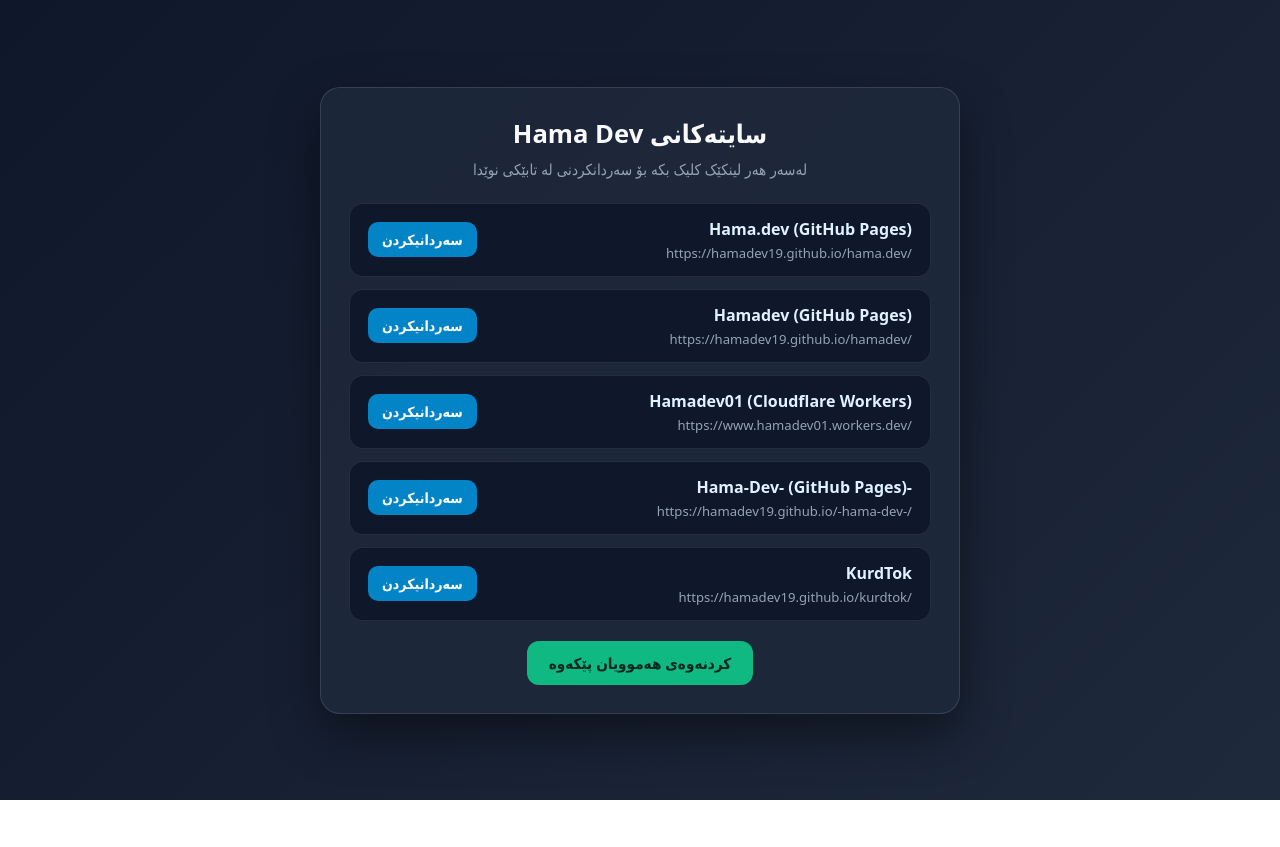
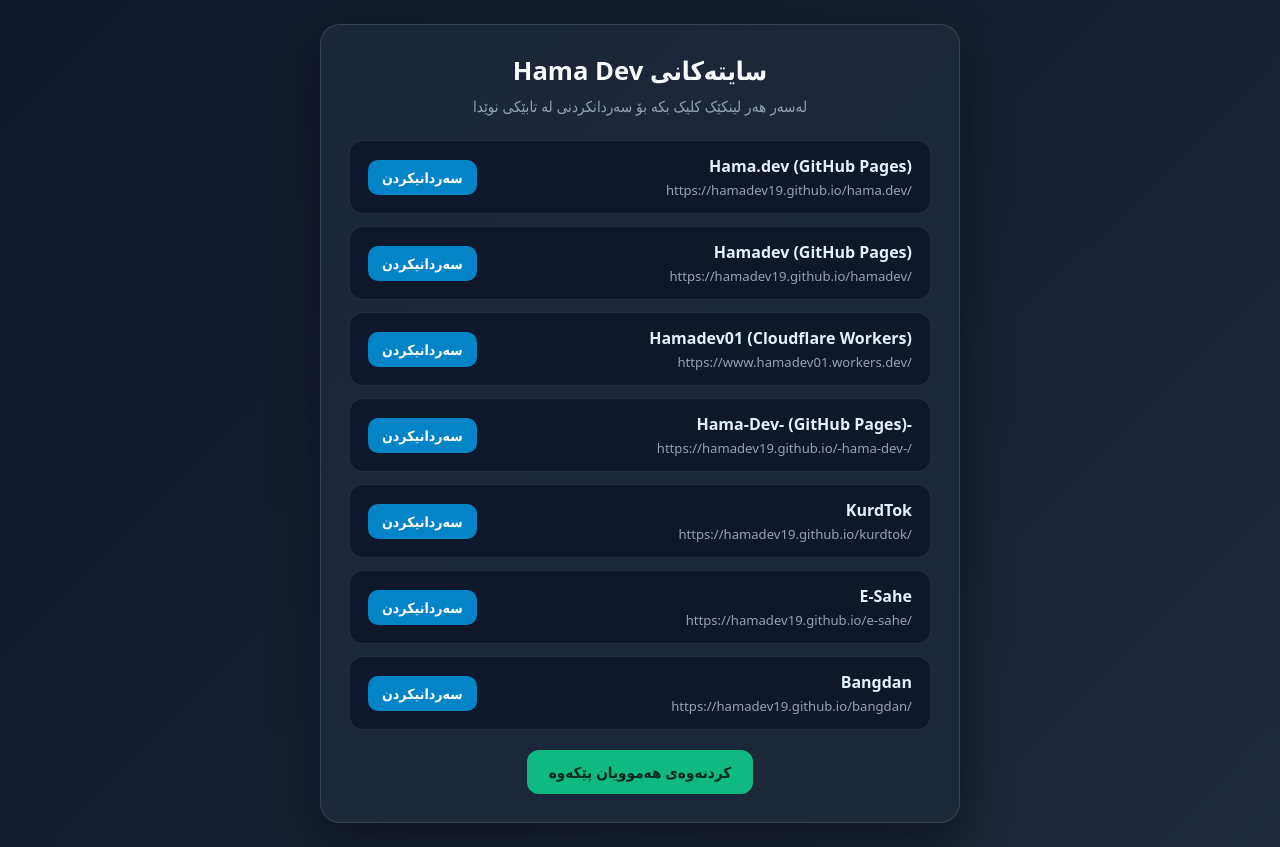
Before and after one commit to hamadev19/hama_dev, a plain HTML site: page index.html in a window 1280 px wide. Before the commit the page ends 800 px from the top, so only its background shows below. Drawn offline with Linux system fonts and the light colour scheme.

Commit message:
index.html

```diff
--- a/index.html
+++ b/index.html
@@ -177,6 +177,22 @@
         </div>
         <span class="btn">سەردانیکردن</span>
       </a>
+
+      <a class="link-card" href="https://hamadev19.github.io/e-sahe/" target="_blank" rel="noopener noreferrer">
+        <div class="link-info">
+          <span class="link-title">E-Sahe</span>
+          <span class="link-url">https://hamadev19.github.io/e-sahe/</span>
+        </div>
+        <span class="btn">سەردانیکردن</span>
+      </a>
+
+      <a class="link-card" href="https://hamadev19.github.io/bangdan/" target="_blank" rel="noopener noreferrer">
+        <div class="link-info">
+          <span class="link-title">Bangdan</span>
+          <span class="link-url">https://hamadev19.github.io/bangdan/</span>
+        </div>
+        <span class="btn">سەردانیکردن</span>
+      </a>
     </div>
 
     <div class="actions">
```
